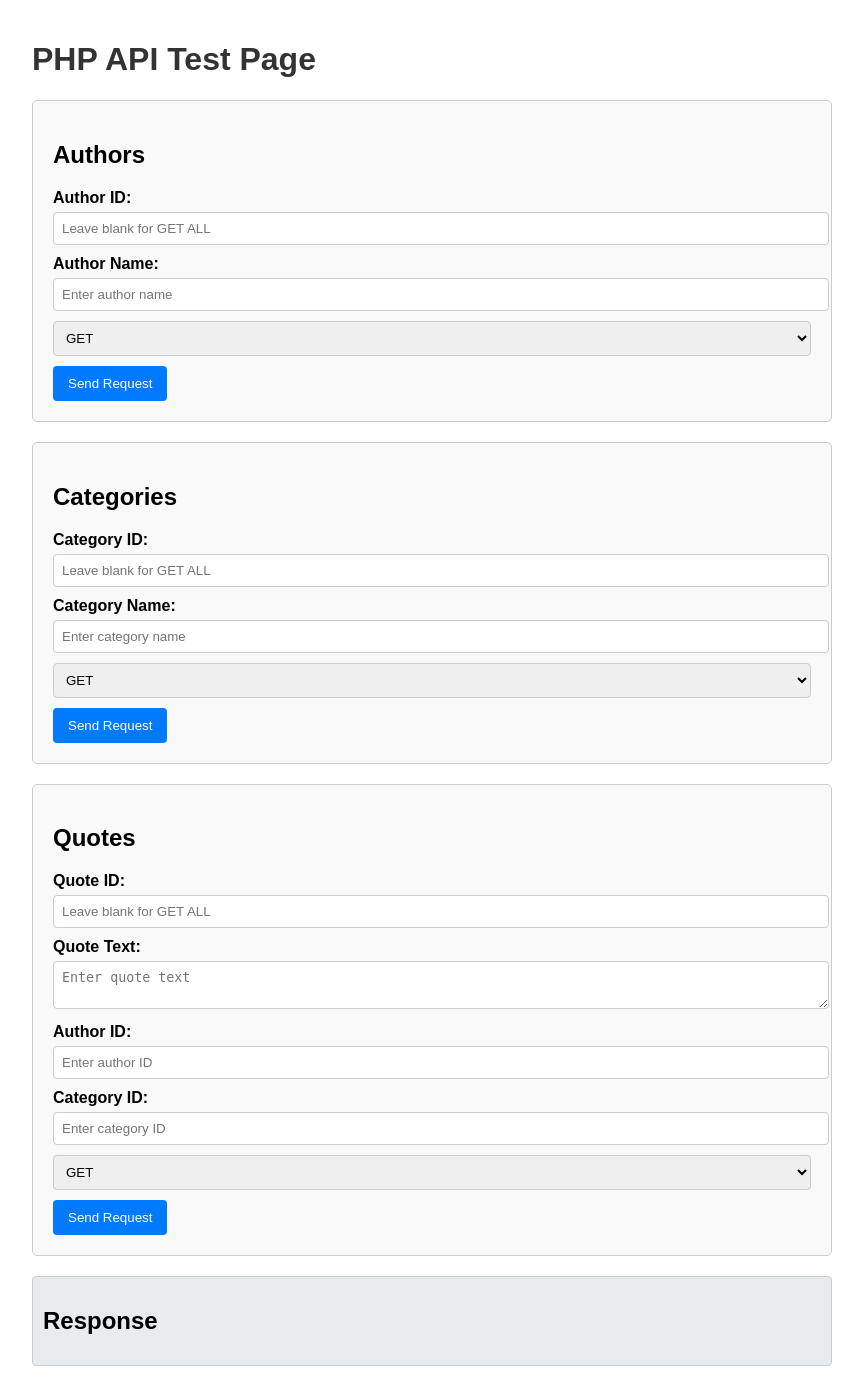
After one commit to DougDeAntonio/INF653-Midterm-Project, a PHP site: page /.index.html in a window 1280 px wide. The commit adds this page. Shown: the whole page, without its empty margins (208-1071 px from the left). Run offline with PHP 8.4, Linux system fonts and the light colour scheme.

Commit message:
updated files

```diff
--- /dev/null
+++ b/public/.index.html
@@ -0,0 +1,168 @@
+<!DOCTYPE html>
+<html lang="en">
+<head>
+    <meta charset="UTF-8">
+    <meta name="viewport" content="width=device-width, initial-scale=1.0">
+    <title>PHP API Test Page</title>
+    <style>
+        body {
+            font-family: Arial, sans-serif;
+            padding: 20px;
+            max-width: 800px;
+            margin: 0 auto;
+        }
+        h1 {
+            color: #333;
+        }
+        form {
+            margin-bottom: 20px;
+            padding: 20px;
+            border: 1px solid #ccc;
+            border-radius: 5px;
+            background-color: #f9f9f9;
+        }
+        label {
+            display: block;
+            margin-bottom: 5px;
+            font-weight: bold;
+        }
+        input, textarea, select {
+            width: 100%;
+            padding: 8px;
+            margin-bottom: 10px;
+            border: 1px solid #ccc;
+            border-radius: 4px;
+        }
+        button {
+            padding: 10px 15px;
+            background-color: #007bff;
+            color: white;
+            border: none;
+            border-radius: 4px;
+            cursor: pointer;
+        }
+        button:hover {
+            background-color: #0056b3;
+        }
+        .response {
+            margin-top: 20px;
+            padding: 10px;
+            background-color: #e9ecef;
+            border: 1px solid #ccc;
+            border-radius: 4px;
+        }
+    </style>
+</head>
+<body>
+    <h1>PHP API Test Page</h1>
+
+    <!-- Test Authors -->
+    <form id="authorsForm">
+        <h2>Authors</h2>
+        <label for="authorId">Author ID:</label>
+        <input type="text" id="authorId" placeholder="Leave blank for GET ALL">
+
+        <label for="authorName">Author Name:</label>
+        <input type="text" id="authorName" placeholder="Enter author name">
+
+        <select id="authorMethod">
+            <option value="GET">GET</option>
+            <option value="POST">POST</option>
+            <option value="PUT">PUT</option>
+            <option value="DELETE">DELETE</option>
+        </select>
+
+        <button type="button" onclick="sendRequest('authors')">Send Request</button>
+    </form>
+
+    <!-- Test Categories -->
+    <form id="categoriesForm">
+        <h2>Categories</h2>
+        <label for="categoryId">Category ID:</label>
+        <input type="text" id="categoryId" placeholder="Leave blank for GET ALL">
+
+        <label for="categoryName">Category Name:</label>
+        <input type="text" id="categoryName" placeholder="Enter category name">
+
+        <select id="categoryMethod">
+            <option value="GET">GET</option>
+            <option value="POST">POST</option>
+            <option value="PUT">PUT</option>
+            <option value="DELETE">DELETE</option>
+        </select>
+
+        <button type="button" onclick="sendRequest('categories')">Send Request</button>
+    </form>
+
+    <!-- Test Quotes -->
+    <form id="quotesForm">
+        <h2>Quotes</h2>
+        <label for="quoteId">Quote ID:</label>
+        <input type="text" id="quoteId" placeholder="Leave blank for GET ALL">
+
+        <label for="quoteText">Quote Text:</label>
+        <textarea id="quoteText" placeholder="Enter quote text"></textarea>
+
+        <label for="quoteAuthorId">Author ID:</label>
+        <input type="text" id="quoteAuthorId" placeholder="Enter author ID">
+
+        <label for="quoteCategoryId">Category ID:</label>
+        <input type="text" id="quoteCategoryId" placeholder="Enter category ID">
+
+        <select id="quoteMethod">
+            <option value="GET">GET</option>
+            <option value="POST">POST</option>
+            <option value="PUT">PUT</option>
+            <option value="DELETE">DELETE</option>
+        </select>
+
+        <button type="button" onclick="sendRequest('quotes')">Send Request</button>
+    </form>
+
+    <!-- Display Response -->
+    <div class="response">
+        <h2>Response</h2>
+        <pre id="responseOutput"></pre>
+    </div>
+
+    <script>
+        async function sendRequest(endpoint) {
+            let id, method, data, url;
+
+            if (endpoint === 'authors') {
+                id = document.getElementById('authorId').value;
+                method = document.getElementById('authorMethod').value;
+                data = { author: document.getElementById('authorName').value };
+            } else if (endpoint === 'categories') {
+                id = document.getElementById('categoryId').value;
+                method = document.getElementById('categoryMethod').value;
+                data = { category: document.getElementById('categoryName').value };
+            } else if (endpoint === 'quotes') {
+                id = document.getElementById('quoteId').value;
+                method = document.getElementById('quoteMethod').value;
+                data = {
+                    quote: document.getElementById('quoteText').value,
+                    author_id: document.getElementById('quoteAuthorId').value,
+                    category_id: document.getElementById('quoteCategoryId').value
+                };
+            }
+
+            // Build the URL
+            url = `http://localhost/your-project/api/${endpoint}/`;
+            if (id) {
+                url += `${id}`;
+            }
+
+            // Send the request
+            const response = await fetch(url, {
+                method,
+                headers: { 'Content-Type': 'application/json' },
+                body: method !== 'GET' ? JSON.stringify(data) : null
+            });
+
+            const responseData = await response.json();
+            document.getElementById('responseOutput').textContent = JSON.stringify(responseData, null, 2);
+        }
+    </script>
+</body>
+</html>
--- a/index.php
+++ b/public/index.php
@@ -362,6 +362,7 @@ header("Content-Type: text/html; charset=UTF-8");
     "id": "5",
     "category": "Self-Improvement"
 }
+
         </pre>
     </div>
 
```
Also changed, not shown: .index.html (deleted, +0 -11 lines), README.md (added).
